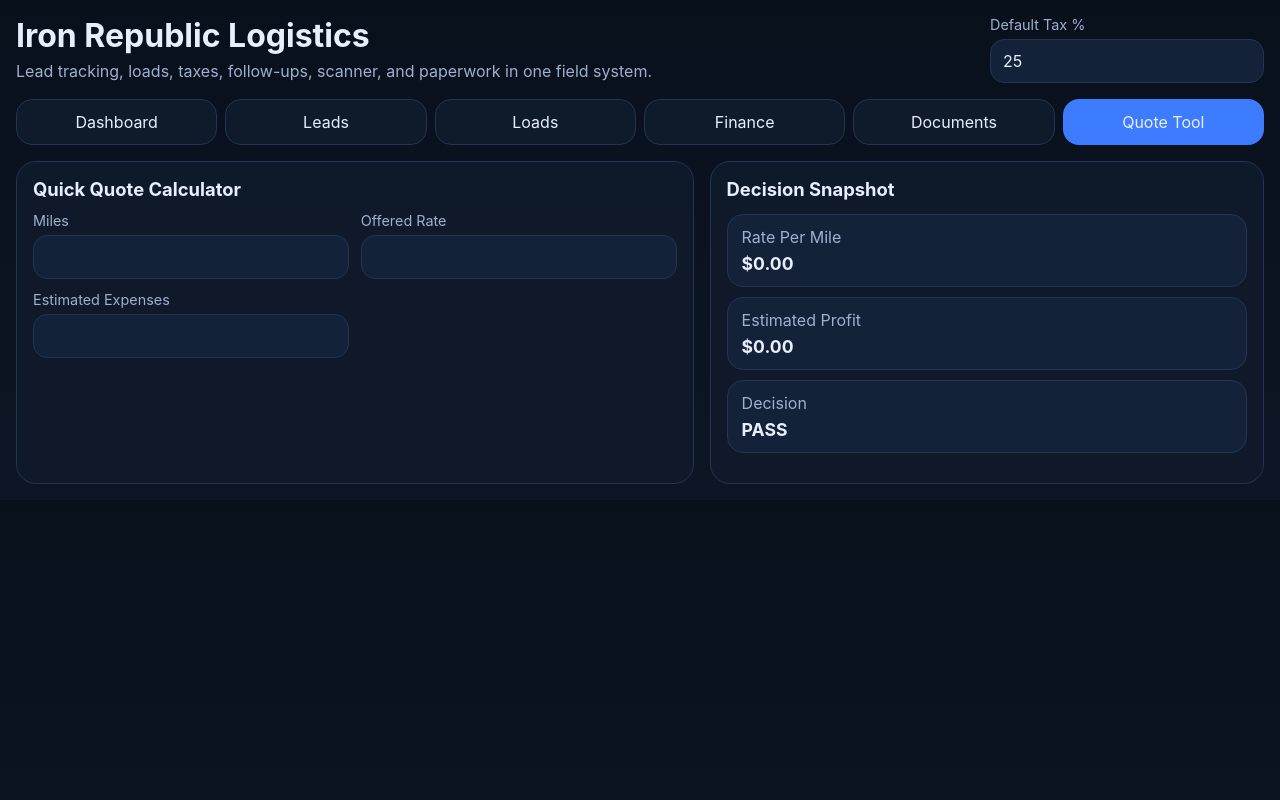
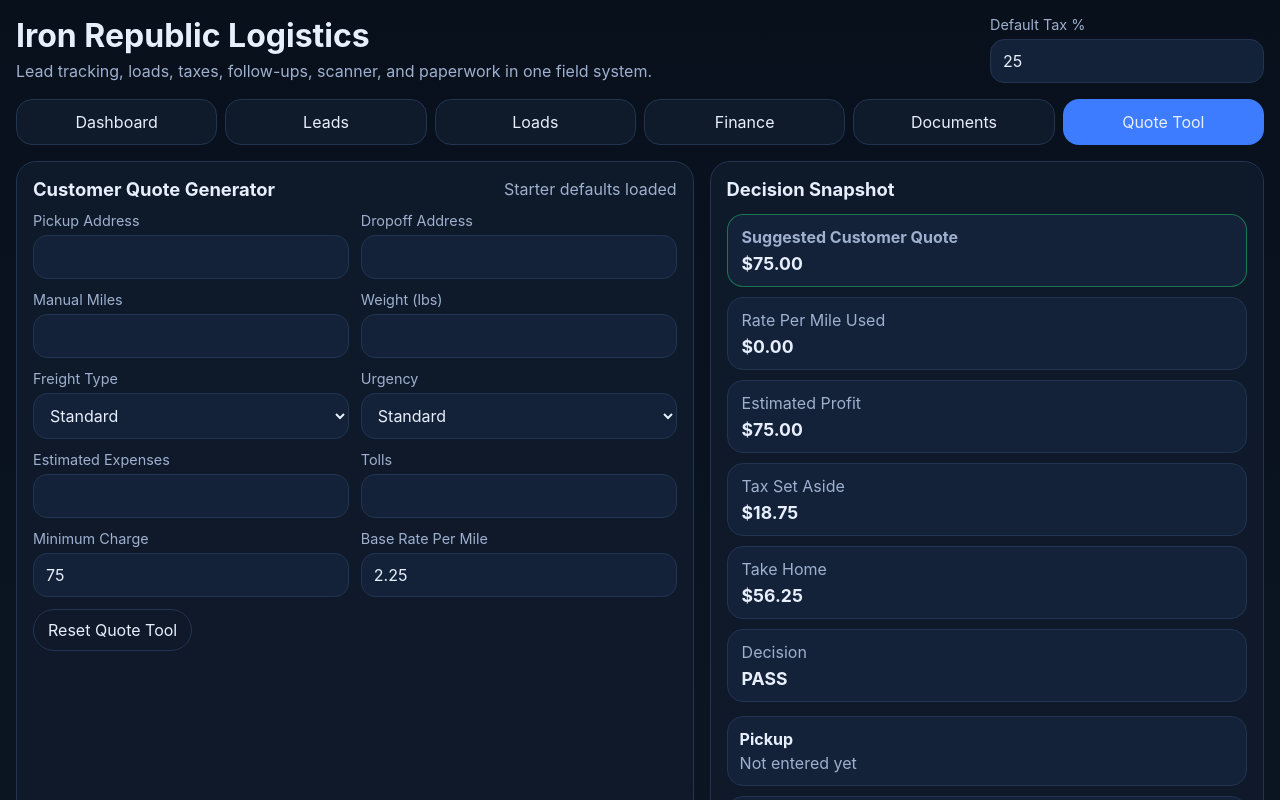
Before and after one commit to Ukilles/iron-republic-app, a React (Vite) app: page / in a window 1280 px wide. Both pictures are taken after a click on the button "Quote Tool". Shown: the top 800 px of the page. Built offline with nearby package versions, Linux system fonts and the light colour scheme.

Commit message:
replace quote tool with manual miles customer quote generator

```diff
--- a/src/App.jsx
+++ b/src/App.jsx
@@ -63,9 +63,16 @@ const emptyExpense = {
 };
 
 const emptyQuote = {
+  pickupAddress: '',
+  dropoffAddress: '',
   miles: '',
-  offeredRate: '',
+  weight: '',
+  freightType: 'Standard',
+  urgency: 'Standard',
   estimatedExpenses: '',
+  tolls: '',
+  minimumCharge: 75,
+  baseRatePerMile: 2.25,
 };
 
 const tabs = ['Dashboard', 'Leads', 'Loads', 'Finance', 'Documents', 'Quote Tool'];
@@ -344,15 +351,54 @@ export default function App() {
 
   const quoteStats = useMemo(() => {
     const miles = toNumber(quoteForm.miles);
-    const offeredRate = toNumber(quoteForm.offeredRate);
     const estimatedExpenses = toNumber(quoteForm.estimatedExpenses);
-    const rpm = miles > 0 ? offeredRate / miles : 0;
-    const estProfit = offeredRate - estimatedExpenses;
+    const tolls = toNumber(quoteForm.tolls);
+    const minimumCharge = toNumber(quoteForm.minimumCharge) || 75;
+    const baseRatePerMile = toNumber(quoteForm.baseRatePerMile) || 2.25;
+    const weight = toNumber(quoteForm.weight);
+
+    let urgencyMultiplier = 1;
+    if (quoteForm.urgency === 'Urgent') urgencyMultiplier = 1.2;
+    if (quoteForm.urgency === 'After Hours') urgencyMultiplier = 1.3;
+
+    let freightMultiplier = 1;
+    if (quoteForm.freightType === 'Fragile') freightMultiplier = 1.1;
+    if (quoteForm.freightType === 'Pallet') freightMultiplier = 1.08;
+
+    let weightFee = 0;
+    if (weight > 1500) weightFee = 35;
+    if (weight > 3000) weightFee = 75;
+
+    const mileageQuote = miles * baseRatePerMile;
+    const baseQuote = Math.max(minimumCharge, mileageQuote);
+    const suggestedQuote = (baseQuote * urgencyMultiplier * freightMultiplier) + weightFee + tolls;
+    const rpm = miles > 0 ? suggestedQuote / miles : 0;
+    const estProfit = suggestedQuote - estimatedExpenses - tolls;
+    const taxRate = toNumber(state.settings.defaultTaxRate) / 100;
+    const taxSetAside = Math.max(estProfit, 0) * taxRate;
+    const takeHome = Math.max(estProfit, 0) - taxSetAside;
+
     let decision = 'PASS';
     if (rpm >= 2 && estProfit > 0) decision = 'TAKE';
     if (rpm >= 2.5 && estProfit > 150) decision = 'STRONG TAKE';
-    return { miles, offeredRate, estimatedExpenses, rpm, estProfit, decision };
-  }, [quoteForm]);
+
+    return {
+      miles,
+      estimatedExpenses,
+      tolls,
+      minimumCharge,
+      baseRatePerMile,
+      suggestedQuote,
+      rpm,
+      estProfit,
+      taxSetAside,
+      takeHome,
+      decision,
+      urgencyMultiplier,
+      freightMultiplier,
+      weightFee,
+    };
+  }, [quoteForm, state.settings.defaultTaxRate]);
 
   return (
     <div className="app-shell">
@@ -678,18 +724,49 @@ export default function App() {
 
       {tab === 'Quote Tool' && (
         <div className="grid two-col">
-          <Card title="Quick Quote Calculator">
+          <Card title="Customer Quote Generator" right={<span className="muted">Starter defaults loaded</span>}>
             <div className="form-grid">
-              <Field label="Miles"><input type="number" value={quoteForm.miles} onChange={(e) => setQuoteForm({ ...quoteForm, miles: e.target.value })} /></Field>
-              <Field label="Offered Rate"><input type="number" value={quoteForm.offeredRate} onChange={(e) => setQuoteForm({ ...quoteForm, offeredRate: e.target.value })} /></Field>
+              <Field label="Pickup Address"><input value={quoteForm.pickupAddress} onChange={(e) => setQuoteForm({ ...quoteForm, pickupAddress: e.target.value })} /></Field>
+              <Field label="Dropoff Address"><input value={quoteForm.dropoffAddress} onChange={(e) => setQuoteForm({ ...quoteForm, dropoffAddress: e.target.value })} /></Field>
+              <Field label="Manual Miles"><input type="number" value={quoteForm.miles} onChange={(e) => setQuoteForm({ ...quoteForm, miles: e.target.value })} /></Field>
+              <Field label="Weight (lbs)"><input type="number" value={quoteForm.weight} onChange={(e) => setQuoteForm({ ...quoteForm, weight: e.target.value })} /></Field>
+              <Field label="Freight Type">
+                <select value={quoteForm.freightType} onChange={(e) => setQuoteForm({ ...quoteForm, freightType: e.target.value })}>
+                  <option>Standard</option>
+                  <option>Pallet</option>
+                  <option>Fragile</option>
+                </select>
+              </Field>
+              <Field label="Urgency">
+                <select value={quoteForm.urgency} onChange={(e) => setQuoteForm({ ...quoteForm, urgency: e.target.value })}>
+                  <option>Standard</option>
+                  <option>Urgent</option>
+                  <option>After Hours</option>
+                </select>
+              </Field>
               <Field label="Estimated Expenses"><input type="number" value={quoteForm.estimatedExpenses} onChange={(e) => setQuoteForm({ ...quoteForm, estimatedExpenses: e.target.value })} /></Field>
+              <Field label="Tolls"><input type="number" value={quoteForm.tolls} onChange={(e) => setQuoteForm({ ...quoteForm, tolls: e.target.value })} /></Field>
+              <Field label="Minimum Charge"><input type="number" value={quoteForm.minimumCharge} onChange={(e) => setQuoteForm({ ...quoteForm, minimumCharge: e.target.value })} /></Field>
+              <Field label="Base Rate Per Mile"><input type="number" step="0.01" value={quoteForm.baseRatePerMile} onChange={(e) => setQuoteForm({ ...quoteForm, baseRatePerMile: e.target.value })} /></Field>
+            </div>
+            <div className="action-row">
+              <button className="secondary-btn" onClick={() => setQuoteForm(emptyQuote)}>Reset Quote Tool</button>
             </div>
           </Card>
           <Card title="Decision Snapshot">
             <div className="summary-strip vertical">
-              <SummaryChip label="Rate Per Mile" value={`$${quoteStats.rpm.toFixed(2)}`} />
+              <SummaryChip label="Suggested Customer Quote" value={currency(quoteStats.suggestedQuote)} strong />
+              <SummaryChip label="Rate Per Mile Used" value={`$${quoteStats.rpm.toFixed(2)}`} />
               <SummaryChip label="Estimated Profit" value={currency(quoteStats.estProfit)} />
+              <SummaryChip label="Tax Set Aside" value={currency(quoteStats.taxSetAside)} />
+              <SummaryChip label="Take Home" value={currency(quoteStats.takeHome)} />
               <SummaryChip label="Decision" value={quoteStats.decision} strong={quoteStats.decision !== 'PASS'} />
+            </div>
+            <div className="list-stack top-gap">
+              <div className="list-item compact"><div><strong>Pickup</strong><p>{quoteForm.pickupAddress || 'Not entered yet'}</p></div></div>
+              <div className="list-item compact"><div><strong>Dropoff</strong><p>{quoteForm.dropoffAddress || 'Not entered yet'}</p></div></div>
+              <div className="list-item compact"><div><strong>Pricing Rules</strong><p>Min {currency(quoteStats.minimumCharge)} • Base ${quoteStats.baseRatePerMile.toFixed(2)}/mile</p></div></div>
+              <div className="list-item compact"><div><strong>Add-ons</strong><p>Urgency x{quoteStats.urgencyMultiplier.toFixed(2)} • Freight x{quoteStats.freightMultiplier.toFixed(2)} • Weight fee {currency(quoteStats.weightFee)}</p></div></div>
             </div>
           </Card>
         </div>
```
